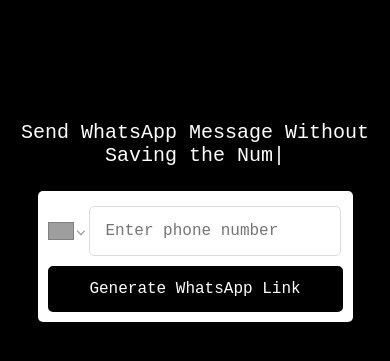
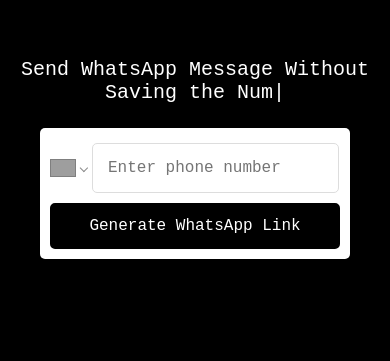
Before and after one commit to YongkyA23/wa-me-gen, a React (Create React App) app: page / in a window 390 px wide. Shown: the part 207-568 px from the top of the page. Built offline with nearby package versions, Linux system fonts and the light colour scheme; grey boxes are pictures that could not be loaded; a web font is replaced by a local one.

Commit message:
Update App.css

```diff
--- a/src/App.css
+++ b/src/App.css
@@ -168,10 +168,13 @@
 }
 
 @media only screen and (max-width: 768px) {
+  body {
+    min-height: 85vh;
+  }
   .converter {
-    width: 295px;
-    min-width: 295px;
-    max-width: 295px;
+    width: 290px;
+    min-width: 290px;
+    max-width: 290px;
     padding: 10px;
   }
 
@@ -181,7 +184,7 @@
   }
 
   .converter input[type="tel"] {
-    width: 220px;
+    width: 215px;
   }
   .converter button {
     width: 100%;
```
